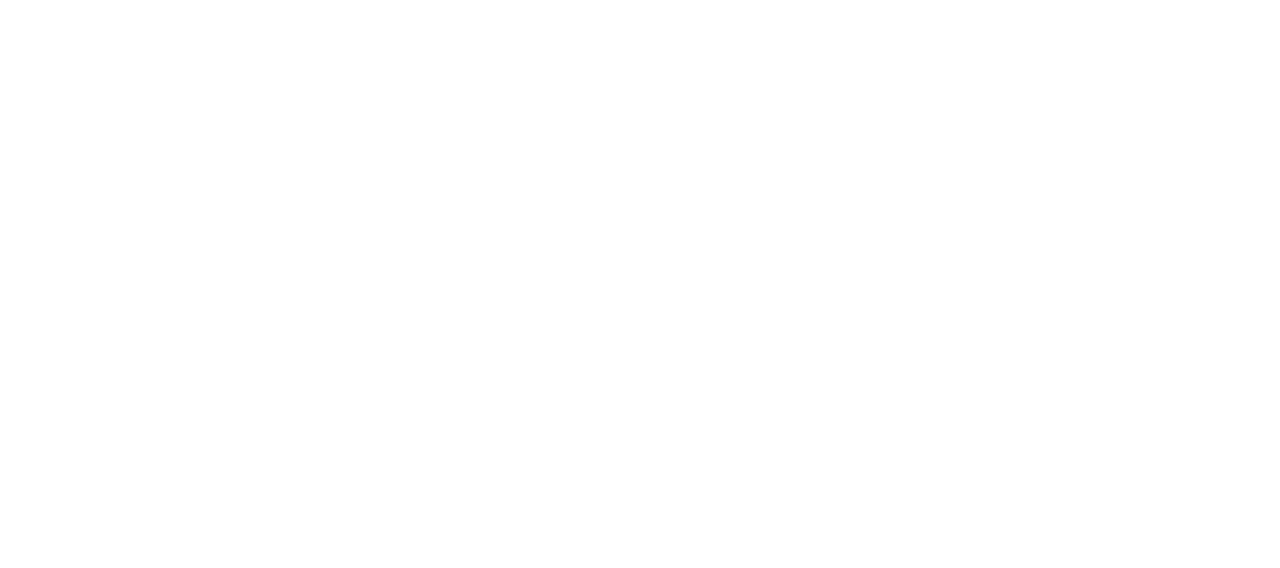
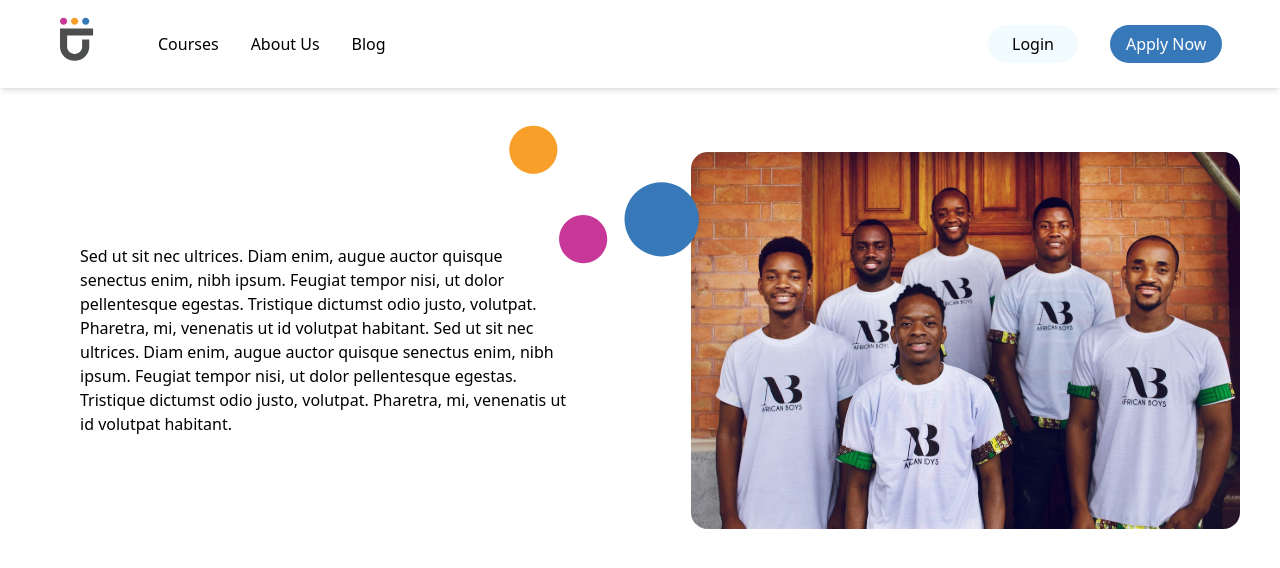
Before and after one commit to Kimutai01/Techsyiq-react, a React (Vite) app: page /about in a window 1280 px wide. Before the commit this address had no page. Shown: the top 568 px of the page. Built offline with nearby package versions, Linux system fonts and the light colour scheme.

Commit message:
Hero for the about page

```diff
--- a/src/App.jsx
+++ b/src/App.jsx
@@ -2,6 +2,7 @@
 import TechieMode from "./pages/TechieMode";
 import { Routes, Route } from "react-router-dom";
 import Blog from "./pages/Blog";
+import About from "./pages/About";
 
 function App() {
   return (
@@ -9,6 +10,7 @@
       <Route path="/" element={<Home />} />
       <Route path="/techie-mode" element={<TechieMode />} />
       <Route path="/blog" element={<Blog />} />
+      <Route path="/about" element={<About />} />
     </Routes>
   );
 }
--- /dev/null
+++ b/src/components/about/Hero.jsx
@@ -0,0 +1,29 @@
+import React from "react";
+import about from "../../assets/about.svg";
+import dots from "../../assets/group10.svg";
+
+const Hero = () => {
+  return (
+    <div className="pt-28 flex items-center md:flex-row flex-col-reverse">
+      <div className="w-[90%] pl-20 mr-20">
+        Sed ut sit nec ultrices. Diam enim, augue auctor quisque senectus enim,
+        nibh ipsum. Feugiat tempor nisi, ut dolor pellentesque egestas.
+        Tristique dictumst odio justo, volutpat. Pharetra, mi, venenatis ut id
+        volutpat habitant. Sed ut sit nec ultrices. Diam enim, augue auctor
+        quisque senectus enim, nibh ipsum. Feugiat tempor nisi, ut dolor
+        pellentesque egestas. Tristique dictumst odio justo, volutpat. Pharetra,
+        mi, venenatis ut id volutpat habitant.
+      </div>
+      <div className="md:w-[100%] p-10">
+        <img
+          src={dots}
+          alt=""
+          className="absolute left-[39%] top-[9%] hidden md:block"
+        />
+        <img src={about} alt="" />
+      </div>
+    </div>
+  );
+};
+
+export default Hero;
--- /dev/null
+++ b/src/pages/About.jsx
@@ -0,0 +1,14 @@
+import React from "react";
+import Hero from "../components/about/Hero";
+import Navbar from "../components/Navbar";
+
+const About = () => {
+  return (
+    <div>
+      <Navbar />
+      <Hero />
+    </div>
+  );
+};
+
+export default About;
```
Also changed, not shown: src/assets/about.svg (added), src/assets/group10.svg (added).
